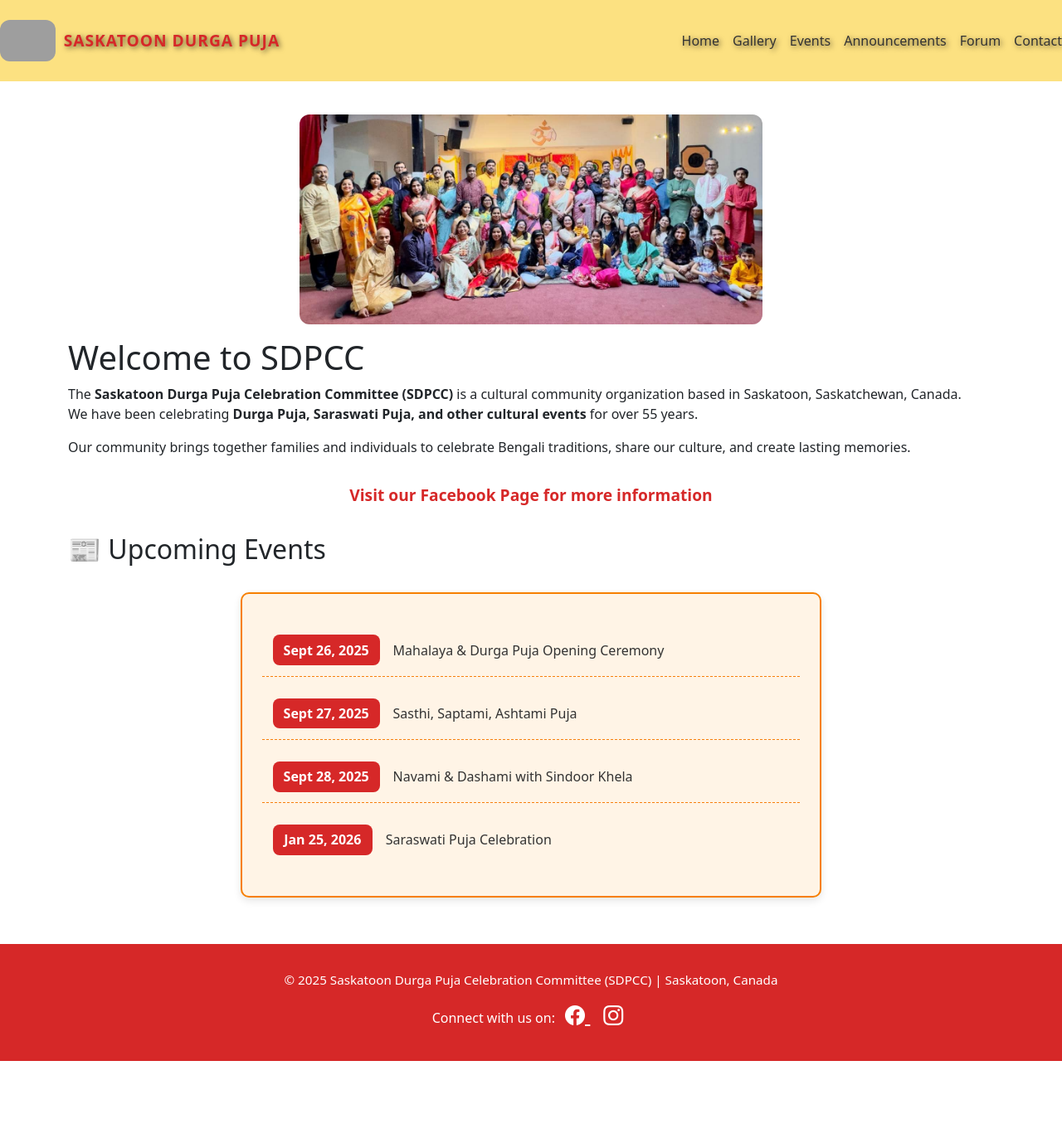
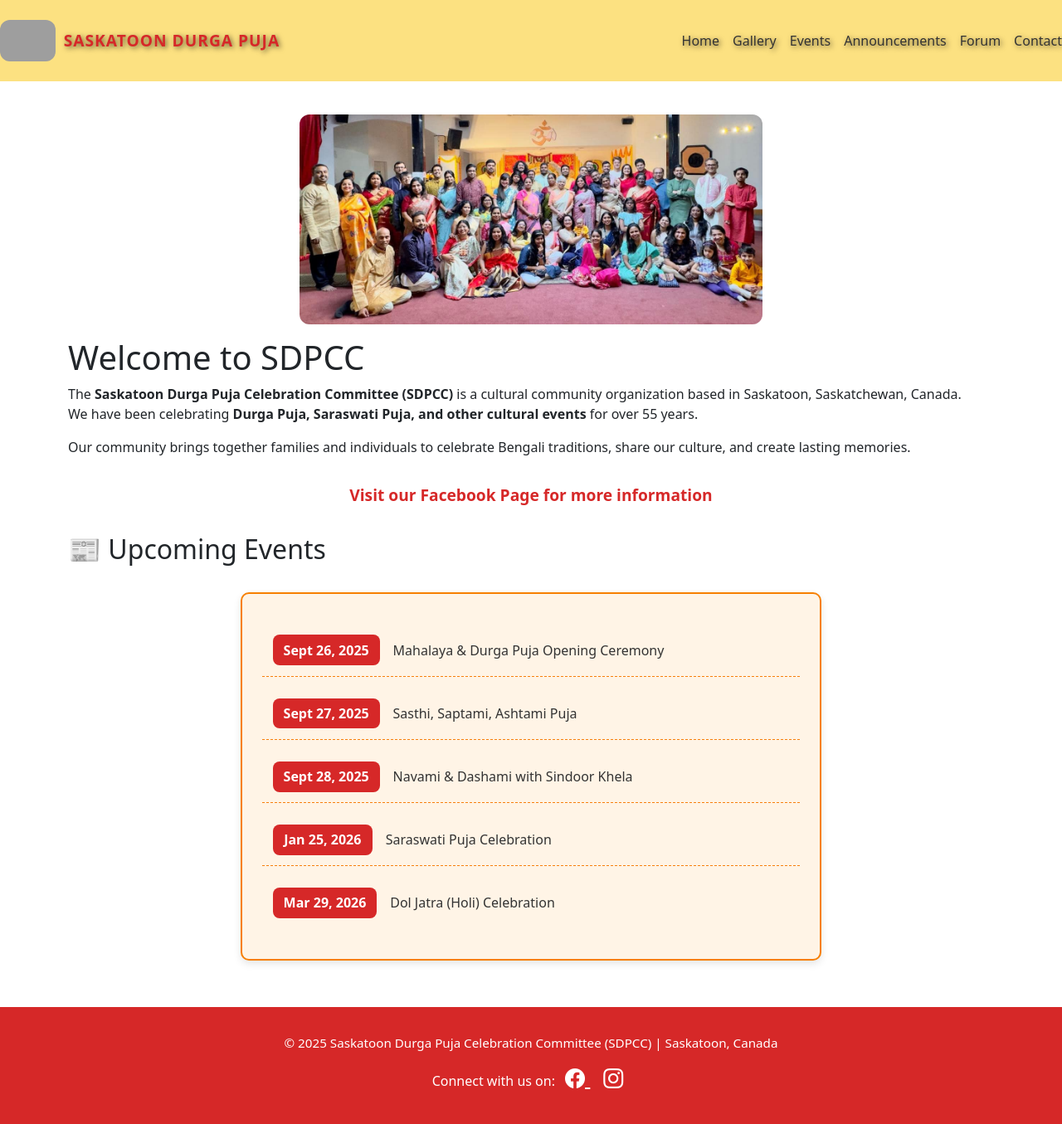
Before and after one commit to EZOPINC/sdpcc, a Jekyll site: the page built from index.md, in a window 1280 px wide. Shown: the whole page at 83% size. Built offline with Jekyll 4.4.1, drawn with Linux system fonts in a browser that asks for light colours; before the commit the page ends 1279 px from its top, so only the background shows below that; grey boxes are pictures that could not be loaded.

Commit message:
event push to see the changes in the site

```diff
--- a/_data/events.yml
+++ b/_data/events.yml
@@ -9,3 +9,6 @@
 
 - date: "Jan 25, 2026"
   title: "Saraswati Puja Celebration"
+
+- date: "Mar 29, 2026"
+  title: "Dol Jatra (Holi) Celebration"
```
